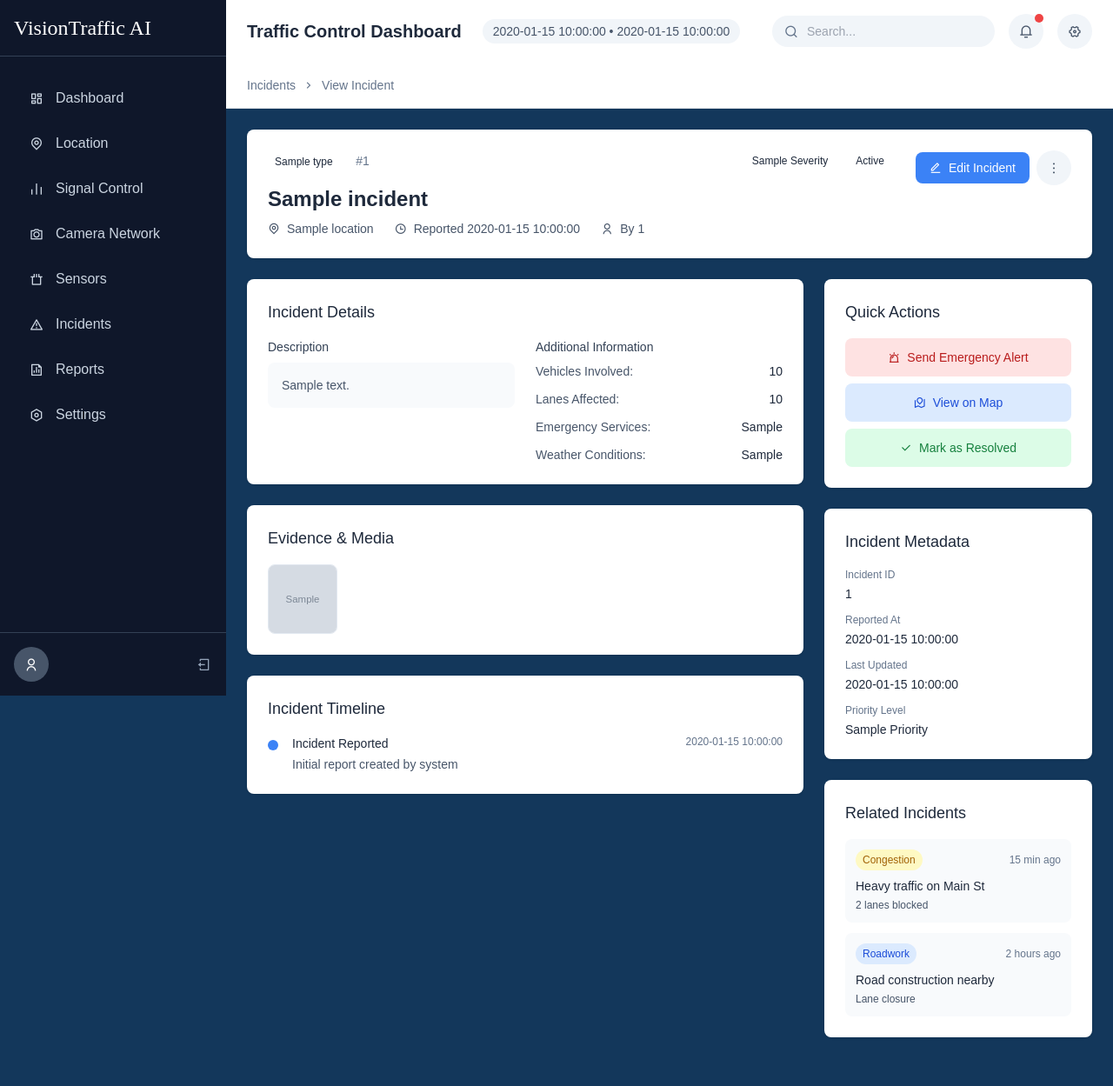
After one commit to Yeboah6/VisionTraffic-AI, a Python web app: template app/templates/incidents/view.html in a window 1280 px wide. The commit adds this page. Shown: the whole page at 87% size. Run offline with Jinja, Linux system fonts and the light colour scheme; the template is opened without the code that fills it: most values are stand-ins (such as "Sample title", 1, 10 or a date in 2020); grey boxes marked "Sample" are stand-in pictures; some libraries are stand-ins or nearby versions; some web fonts are replaced.

Commit message:
Backend: Incidents Updated

```diff
--- a/app/templates/incidents/incident.html
+++ b/app/templates/incidents/incident.html
@@ -191,8 +191,8 @@
                                 <span class="px-2 py-1 bg-yellow-100 text-yellow-700 text-xs rounded-full">{{ incident.status|capitalize}}</span>
                             </td>
                             <td class="px-4 py-3 text-sm">
-                                <button class="text-primary mr-2">View</button>
-                                <button class="text-primary">Edit</button>
+                                <a href="{{ url_for('incident.view_incident', id=incident.id) }}" class="text-primary mr-2">View</a>
+                                <a href="{{ url_for('incident.edit_incident', id=incident.id) }}" class="text-primary">Edit</a>
                             </td>
                         </tr>
                         {% endfor %}
--- /dev/null
+++ b/app/templates/incidents/view.html
@@ -0,0 +1,287 @@
+{% extends "base.html" %}
+
+{% block content %}
+<main class="main-content min-h-screen pb-8">
+    <!-- Header -->
+    {% include 'includes/header.html' %}
+
+    <!-- Breadcrumb -->
+    <nav class="px-6 py-4 bg-white border-b">
+        <div class="flex items-center space-x-2 text-sm text-slate-500">
+            <a href="{{ url_for('incident.incident') }}" class="hover:text-primary">Incidents</a>
+            <i class="ri-arrow-right-s-line"></i>
+            <span>View Incident</span>
+        </div>
+    </nav>
+
+    <div class="px-6 py-6">
+        <!-- Incident Header -->
+        <div class="card mb-6">
+            <div class="p-6 flex items-start justify-between">
+                <div class="flex-1">
+                    <div class="flex items-center justify-between mb-4">
+                        <div>
+                            <span class="incident-type-badge {{ incident.type|lower }}">{{ incident.type|capitalize }}</span>
+                            <span class="ml-2 text-sm text-slate-500">#{{ incident.incident_id }}</span>
+                        </div>
+                        <div class="flex items-center space-x-2">
+                            <span class="px-3 py-1 bg-{{ incident.severity|lower }}-100 text-{{ incident.severity|lower }}-700 text-xs rounded-full capitalize">
+                                {{ incident.severity }}
+                            </span>
+                            <span class="px-3 py-1 bg-{{ incident.status|lower }}-100 text-{{ incident.status|lower }}-700 text-xs rounded-full capitalize">
+                                {{ incident.status }}
+                            </span>
+                        </div>
+                    </div>
+
+                    <h1 class="text-2xl font-semibold text-slate-800 mb-2">{{ incident.title }}</h1>
+
+                    <div class="flex items-center space-x-6 text-sm text-slate-600">
+                        <div class="flex items-center">
+                            <i class="ri-map-pin-line mr-2"></i>
+                            <span>{{ incident.location.name if incident.location else 'Unknown location' }}</span>
+                        </div>
+                        <div class="flex items-center">
+                            <i class="ri-time-line mr-2"></i>
+                            <span>Reported {{ incident.created_at }}</span>
+                        </div>
+                        <div class="flex items-center">
+                            <i class="ri-user-line mr-2"></i>
+                            <span>By {{ incident.user_id }}</span>
+                        </div>
+                    </div>
+                </div>
+
+                <div class="ml-6 flex items-center space-x-2">
+                    <a href="{{ url_for('incident.edit_incident', id=incident.id) }}"
+                       class="px-4 py-2 bg-primary text-white rounded-button text-sm flex items-center">
+                        <i class="ri-edit-line mr-2"></i>
+                        Edit Incident
+                    </a>
+                    <button class="w-10 h-10 rounded-full bg-slate-100 flex items-center justify-center">
+                        <i class="ri-more-2-line text-slate-600"></i>
+                    </button>
+                </div>
+            </div>
+        </div>
+
+        <div class="grid grid-cols-1 lg:grid-cols-3 gap-6">
+            <!-- Left Column - Incident Details -->
+            <div class="lg:col-span-2 space-y-6">
+                <!-- Incident Description -->
+                <div class="card">
+                    <div class="p-6">
+                        <h3 class="text-lg font-medium text-slate-800 mb-4">Incident Details</h3>
+                        <div class="grid grid-cols-1 md:grid-cols-2 gap-6">
+                            <div>
+                                <label class="block text-sm font-medium text-slate-700 mb-2">Description</label>
+                                <p class="text-sm text-slate-600 bg-slate-50 p-4 rounded">{{ incident.description }}</p>
+                            </div>
+                            <div>
+                                <label class="block text-sm font-medium text-slate-700 mb-2">Additional Information</label>
+                                <div class="space-y-3">
+                                    <div class="flex justify-between">
+                                        <span class="text-sm text-slate-600">Vehicles Involved:</span>
+                                        <span class="text-sm font-medium">{{ incident.vehicles_involved }}</span>
+                                    </div>
+                                    <div class="flex justify-between">
+                                        <span class="text-sm text-slate-600">Lanes Affected:</span>
+                                        <span class="text-sm font-medium">{{ incident.lanes_affected }}</span>
+                                    </div>
+                                    <div class="flex justify-between">
+                                        <span class="text-sm text-slate-600">Emergency Services:</span>
+                                        <span class="text-sm font-medium">{{ incident.emergency_services|capitalize }}</span>
+                                    </div>
+                                    <div class="flex justify-between">
+                                        <span class="text-sm text-slate-600">Weather Conditions:</span>
+                                        <span class="text-sm font-medium">{{ incident.weather_conditions|capitalize if incident.weather_conditions else 'N/A' }}</span>
+                                    </div>
+                                </div>
+                            </div>
+                        </div>
+                    </div>
+                </div>
+
+                <!-- Evidence Section -->
+                {% if incident.media_files %}
+                <div class="card">
+                    <div class="p-6">
+                        <h3 class="text-lg font-medium text-slate-800 mb-4">Evidence & Media</h3>
+                        <div class="grid grid-cols-2 md:grid-cols-4 gap-4">
+                            {% for media in incident.media_files.split(',') %}
+                            <div class="evidence-thumbnail group">
+                                {% if media.endswith(('.jpg', '.jpeg', '.png', '.gif')) %}
+                                <img src="{{ url_for('static', filename='uploads/' + media) }}"
+                                     alt="Evidence" class="w-full h-full object-cover">
+                                {% elif media.endswith(('.mp4', '.mov', '.avi')) %}
+                                <div class="absolute inset-0 flex items-center justify-center bg-slate-800">
+                                    <i class="ri-video-line text-2xl text-white"></i>
+                                </div>
+                                {% else %}
+                                <div class="absolute inset-0 flex items-center justify-center bg-slate-100">
+                                    <i class="ri-file-line text-2xl text-slate-400"></i>
+                                </div>
+                                {% endif %}
+                                <div class="evidence-thumbnail-overlay">
+                                    <button class="p-2 bg-white rounded-full hover:bg-slate-100">
+                                        <i class="ri-download-line"></i>
+                                    </button>
+                                    <button class="p-2 bg-white rounded-full hover:bg-slate-100">
+                                        <i class="ri-fullscreen-line"></i>
+                                    </button>
+                                </div>
+                            </div>
+                            {% endfor %}
+                        </div>
+                    </div>
+                </div>
+                {% endif %}
+
+                <!-- Timeline -->
+                <div class="card">
+                    <div class="p-6">
+                        <h3 class="text-lg font-medium text-slate-800 mb-4">Incident Timeline</h3>
+                        <div class="space-y-4">
+                            <div class="flex items-start">
+                                <div class="w-3 h-3 bg-primary rounded-full mt-1.5 mr-4"></div>
+                                <div class="flex-1">
+                                    <div class="flex justify-between items-start">
+                                        <span class="text-sm font-medium">Incident Reported</span>
+                                        <span class="text-xs text-slate-500">{{ incident.created_at }}</span>
+                                    </div>
+                                    <p class="text-sm text-slate-600 mt-1">Initial report created by system</p>
+                                </div>
+                            </div>
+                            {% if incident.updated_at != incident.created_at %}
+                            <div class="flex items-start">
+                                <div class="w-3 h-3 bg-blue-500 rounded-full mt-1.5 mr-4"></div>
+                                <div class="flex-1">
+                                    <div class="flex justify-between items-start">
+                                        <span class="text-sm font-medium">Incident Updated</span>
+                                        <span class="text-xs text-slate-500">{{ incident.updated_at }}</span>
+                                    </div>
+                                    <p class="text-sm text-slate-600 mt-1">Details were modified</p>
+                                </div>
+                            </div>
+                            {% endif %}
+                        </div>
+                    </div>
+                </div>
+            </div>
+
+            <!-- Right Column - Actions & Metadata -->
+            <div class="space-y-6">
+                <!-- Quick Actions -->
+                <div class="card">
+                    <div class="p-6">
+                        <h3 class="text-lg font-medium text-slate-800 mb-4">Quick Actions</h3>
+                        <div class="space-y-2">
+                            <button class="w-full px-4 py-3 bg-red-100 text-red-700 rounded-button text-sm flex items-center justify-center">
+                                <i class="ri-alarm-warning-line mr-2"></i>
+                                <span>Send Emergency Alert</span>
+                            </button>
+                            <button class="w-full px-4 py-3 bg-blue-100 text-blue-700 rounded-button text-sm flex items-center justify-center">
+                                <i class="ri-road-map-line mr-2"></i>
+                                <span>View on Map</span>
+                            </button>
+                            {% if incident.status != 'resolved' %}
+                            <button class="w-full px-4 py-3 bg-green-100 text-green-700 rounded-button text-sm flex items-center justify-center">
+                                <i class="ri-check-line mr-2"></i>
+                                <span>Mark as Resolved</span>
+                            </button>
+                            {% endif %}
+                        </div>
+                    </div>
+                </div>
+
+                <!-- Incident Metadata -->
+                <div class="card">
+                    <div class="p-6">
+                        <h3 class="text-lg font-medium text-slate-800 mb-4">Incident Metadata</h3>
+                        <div class="space-y-3">
+                            <div>
+                                <label class="block text-xs text-slate-500 mb-1">Incident ID</label>
+                                <p class="text-sm font-medium">{{ incident.incident_id }}</p>
+                            </div>
+                            <div>
+                                <label class="block text-xs text-slate-500 mb-1">Reported At</label>
+                                <p class="text-sm">{{ incident.created_at }}</p>
+                            </div>
+                            <div>
+                                <label class="block text-xs text-slate-500 mb-1">Last Updated</label>
+                                <p class="text-sm">{{ incident.updated_at }}</p>
+                            </div>
+                            <div>
+                                <label class="block text-xs text-slate-500 mb-1">Priority Level</label>
+                                <p class="text-sm font-medium capitalize">{{ incident.priority|default('medium') }}</p>
+                            </div>
+                        </div>
+                    </div>
+                </div>
+
+                <!-- Related Incidents -->
+                <div class="card">
+                    <div class="p-6">
+                        <h3 class="text-lg font-medium text-slate-800 mb-4">Related Incidents</h3>
+                        <div class="space-y-3">
+                            <div class="p-3 bg-slate-50 rounded">
+                                <div class="flex items-center justify-between mb-2">
+                                    <span class="text-xs px-2 py-1 bg-yellow-100 text-yellow-700 rounded-full">Congestion</span>
+                                    <span class="text-xs text-slate-500">15 min ago</span>
+                                </div>
+                                <p class="text-sm font-medium mb-1">Heavy traffic on Main St</p>
+                                <p class="text-xs text-slate-600">2 lanes blocked</p>
+                            </div>
+                            <div class="p-3 bg-slate-50 rounded">
+                                <div class="flex items-center justify-between mb-2">
+                                    <span class="text-xs px-2 py-1 bg-blue-100 text-blue-700 rounded-full">Roadwork</span>
+                                    <span class="text-xs text-slate-500">2 hours ago</span>
+                                </div>
+                                <p class="text-sm font-medium mb-1">Road construction nearby</p>
+                                <p class="text-xs text-slate-600">Lane closure</p>
+                            </div>
+                        </div>
+                    </div>
+                </div>
+            </div>
+        </div>
+    </div>
+</main>
+
+<style>
+.evidence-thumbnail {
+    position: relative;
+    aspect-ratio: 1;
+    border-radius: 8px;
+    overflow: hidden;
+    background-color: #f8fafc;
+    border: 1px solid #e2e8f0;
+}
+
+.evidence-thumbnail-overlay {
+    position: absolute;
+    inset: 0;
+    background: rgba(0, 0, 0, 0.6);
+    display: flex;
+    align-items: center;
+    justify-content: center;
+    gap: 8px;
+    opacity: 0;
+    transition: opacity 0.2s ease;
+}
+
+.evidence-thumbnail:hover .evidence-thumbnail-overlay {
+    opacity: 1;
+}
+
+.incident-type-badge {
+    @apply px-3 py-1 rounded-full text-xs font-medium;
+}
+
+.incident-type-badge.accident { @apply bg-red-100 text-red-700; }
+.incident-type-badge.congestion { @apply bg-yellow-100 text-yellow-700; }
+.incident-type-badge.roadwork { @apply bg-blue-100 text-blue-700; }
+.incident-type-badge.weather { @apply bg-gray-100 text-gray-700; }
+.incident-type-badge.other { @apply bg-purple-100 text-purple-700; }
+</style>
+{% endblock %}
--- a/app/templates/sensor/edit.html
+++ b/app/templates/sensor/edit.html
@@ -89,7 +89,6 @@
                         <div class="grid grid-cols-2 gap-6">
                             <div class="form-group">
                                 {{ form.installation_date.label(class='form-label') }}
-                                {{ form.installation_date(class='form-control', type='date') }}
                             </div>
                         </div>
                         <div class="form-group mt-4">
```
Also changed, not shown: app/forms/incident.py (+15 -1 lines), app/routes/incidents.py (+57 -10 lines), app/templates/incidents/add.html (+51 -0 lines), app/templates/incidents/edit.html (added, +243 -0 lines), app/routes/sensor.py (line endings or trailing spaces).
